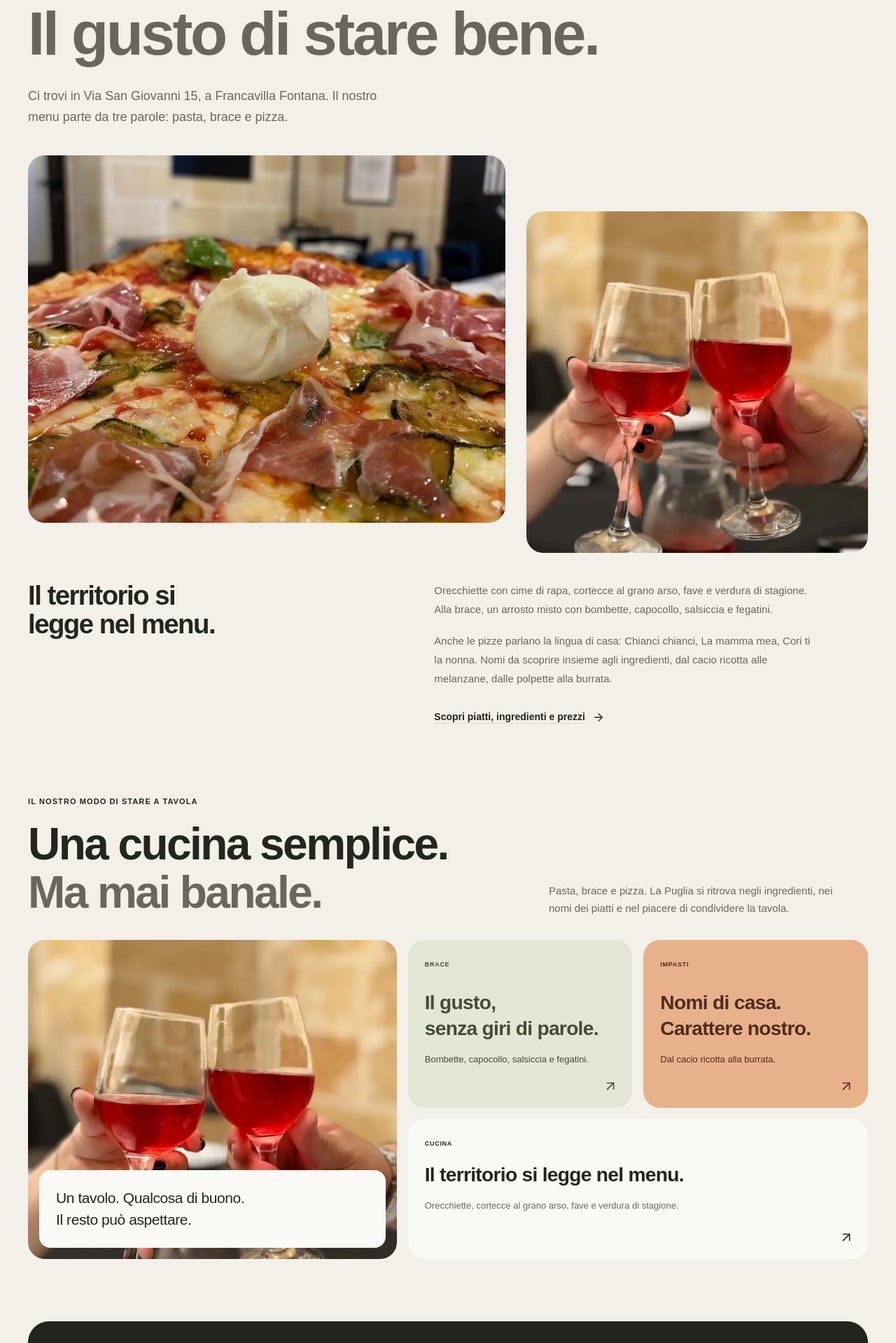
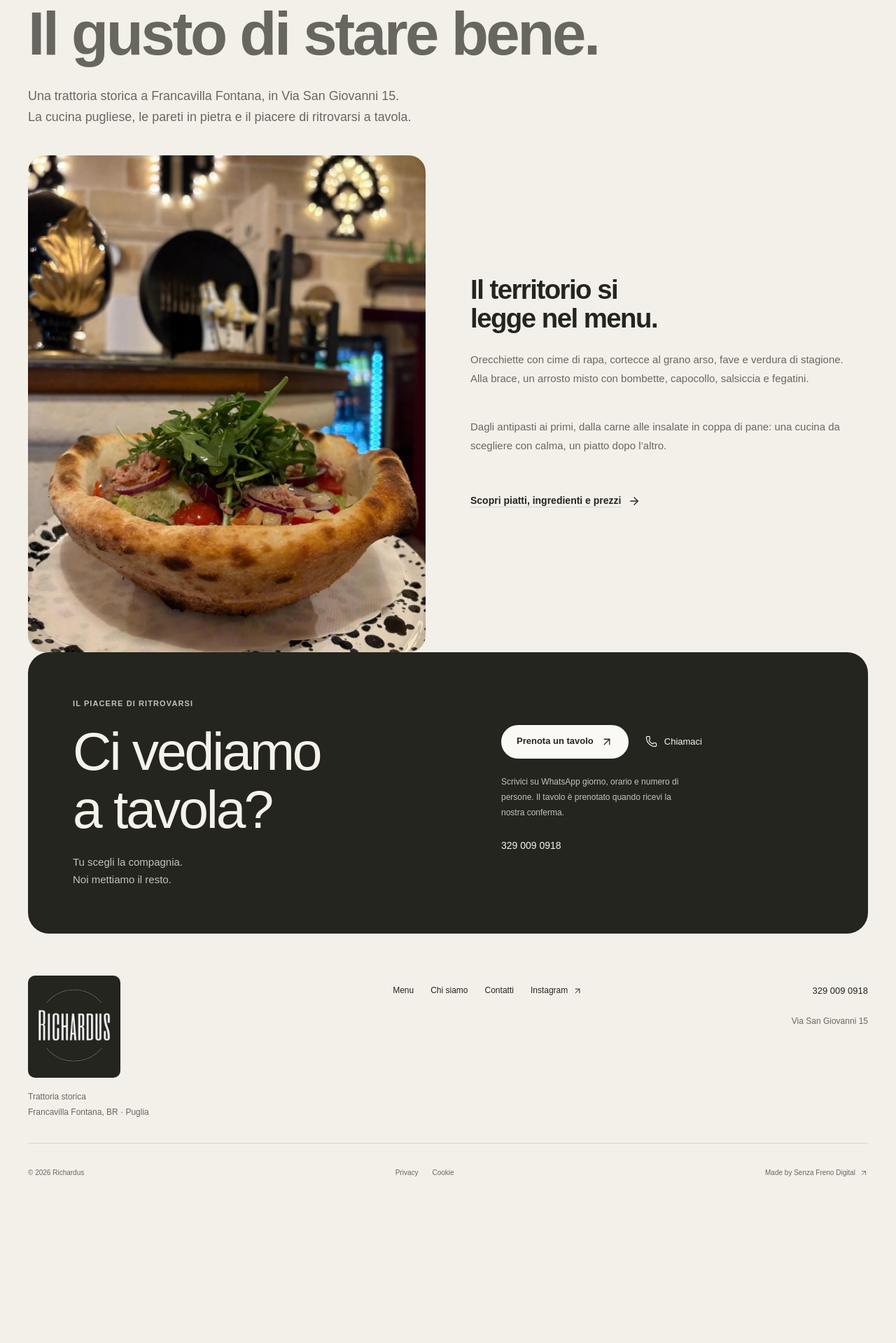
Before and after one commit to FrancescoPalasciano/richardus, a Next.js app: page /chi-siamo in a window 1280 px wide. Shown: the part 296-2215 px from the top of the page at 70% size. After the commit the page ends 2022 px from the top, so only its background shows below. Built offline with nearby package versions, Linux system fonts and the light colour scheme; a web font is replaced by a local one.

Commit message:
feat: focus Richardus on its historic trattoria and real dishes

```diff
--- a/src/app/Home.module.css
+++ b/src/app/Home.module.css
@@ -18,9 +18,13 @@
   padding: 7px 11px;
 }
 .heroCopy h1 {
-  font-size: clamp(3rem, 7vw, 6rem);
+  font-size: clamp(2.5rem, 4.7vw, 4.9rem);
   font-weight: 600;
-  margin-top: 26px;
+  line-height: 1.09;
+  margin-top: 0;
+}
+.heroCopy h1 > span:last-child {
+  color: var(--muted-foreground);
 }
 .heroDot {
   color: var(--primary);
@@ -69,14 +73,14 @@
 }
 .heroImage {
   position: relative;
-  aspect-ratio: 1.16;
+  aspect-ratio: 4 / 3;
   overflow: hidden;
   border-radius: var(--radius-lg);
   background: var(--surface-secondary);
 }
 .heroImage > img {
   object-fit: cover;
-  object-position: 50% 70%;
+  object-position: center;
 }
 .photoBadge {
   position: absolute;
@@ -474,7 +478,7 @@
 .aboutPhotoGrid {
   display: grid;
   gap: 16px;
-  grid-template-columns: 1.2fr 1fr;
+  grid-template-columns: 1fr;
   align-items: start;
   margin-top: 40px;
 }
@@ -495,7 +499,7 @@
 .aboutDetail {
   display: grid;
   gap: 24px;
-  padding-top: 40px;
+  padding-block: 16px 40px;
 }
 .aboutDetail h2 {
   font-size: clamp(2rem, 3vw, 3rem);
@@ -535,7 +539,7 @@
 }
 @media (min-width: 768px) {
   .hero {
-    grid-template-columns: 1fr 1fr;
+    grid-template-columns: 0.9fr 1.1fr;
     gap: 40px;
     padding-top: 26px;
   }
@@ -543,12 +547,12 @@
     padding: 20px 0 20px 12px;
   }
   .heroImage {
-    aspect-ratio: 4/5;
+    aspect-ratio: 1.1;
     max-height: 700px;
     border-radius: var(--radius-xl);
   }
   .heroCopy h1 {
-    margin-top: 36px;
+    margin-top: 0;
   }
   .heroHours {
     margin-top: 40px;
@@ -607,19 +611,20 @@
     padding: 24px;
   }
   .aboutPhotoGrid {
-    grid-template-columns: 1.4fr 1fr;
-    gap: 30px;
+    grid-template-columns: 1fr 1fr;
+    gap: 64px;
+    align-items: center;
   }
   .aboutPhotoGrid figure {
-    aspect-ratio: 1.3;
+    aspect-ratio: 4 / 5;
   }
   .aboutPhotoGrid figure:nth-child(2) {
     aspect-ratio: 1;
     margin-top: 80px;
   }
   .aboutDetail {
-    grid-template-columns: 1fr 1.2fr;
-    gap: 64px;
+    grid-template-columns: 1fr;
+    gap: 24px;
   }
 }
 @media (min-width: 1024px) {
--- a/src/app/chi-siamo/page.tsx
+++ b/src/app/chi-siamo/page.tsx
@@ -2,13 +2,15 @@ import type { Metadata } from "next";
 import Image from "next/image";
 import Link from "next/link";
 import { ArrowRight } from "lucide-react";
-import winePhoto from "@/app/images/vino.webp";
-import homePhoto from "@/app/images/home.webp";
+import saladPhoto from "@/app/images/RICHARDUS 🍝🍷🍽️🍕…Scopri le nostre insalate, servite in coppa di pane artigianale….Vi aspettia.jpg";
 import Reservation from "@/components/Reservation";
-import { BentoGrid } from "@/components/HomeSections";
 import styles from "@/app/Home.module.css";
 
+const description =
+  "Richardus, trattoria storica a Francavilla Fontana. Cucina pugliese, pasta e piatti alla brace in Via San Giovanni 15, in provincia di Brindisi.";
 export const metadata: Metadata = {
+  title: "La nostra trattoria a Francavilla Fontana",
+  description,
   alternates: { canonical: "/chi-siamo" },
   openGraph: {
     images: [
@@ -16,27 +18,22 @@ export const metadata: Metadata = {
         url: "/opengraph-image",
         width: 1200,
         height: 630,
-        alt: "Richardus, pasta, brace e pizza",
+        alt: "Richardus, trattoria storica a Francavilla Fontana",
       },
     ],
     siteName: "Richardus",
     locale: "it_IT",
     type: "website",
-    title: "Richardus, a tavola a Francavilla",
-    description:
-      "Pasta, brace e pizza in Via San Giovanni 15 a Francavilla Fontana, Puglia.",
+    title: "Richardus, la nostra trattoria",
+    description,
     url: "/chi-siamo",
   },
   twitter: {
     images: ["/opengraph-image"],
     card: "summary_large_image",
-    title: "Richardus, a tavola a Francavilla",
-    description:
-      "Pasta, brace e pizza in Via San Giovanni 15 a Francavilla Fontana, Puglia.",
+    title: "Richardus, la nostra trattoria",
+    description,
   },
-  title: "Chi siamo",
-  description:
-    "Richardus a Francavilla Fontana: orecchiette, piatti alla brace e pizze dai nomi di casa. Scopri la nostra proposta di cucina e vieni a trovarci in Via San Giovanni 15.",
 };
 
 export default function AboutPage() {
@@ -46,47 +43,36 @@ export default function AboutPage() {
         <header className={styles.aboutHeader}>
           <p className="eyebrow">Richardus · Francavilla Fontana</p>
           <h1>
-            A tavola, a Francavilla.
+            La nostra trattoria.
             <br />
             <span>Il gusto di stare bene.</span>
           </h1>
           <p className={styles.aboutLead}>
-            Ci trovi in Via San Giovanni 15, a Francavilla Fontana. Il nostro
-            menu parte da tre parole: pasta, brace e pizza.
+            Una trattoria storica a Francavilla Fontana, in Via San Giovanni 15.
+            La cucina pugliese, le pareti in pietra e il piacere di ritrovarsi a
+            tavola.
           </p>
         </header>
-        <div className={styles.aboutPhotoGrid}>
+        <div className={styles.aboutPhotoGrid} data-reveal>
           <figure>
             <Image
-              src={homePhoto}
-              alt="La pizza con burrata e capocollo, servita da Richardus"
+              src={saladPhoto}
+              alt="Insalata con tonno e verdure in una coppa di pane casereccio da Richardus"
               fill
               preload
-              sizes="(min-width: 1520px) 800px, (min-width: 768px) 55vw, 53vw"
+              sizes="(min-width: 1520px) 650px, (min-width: 768px) 48vw, calc(100vw - 32px)"
             />
           </figure>
-          <figure>
-            <Image
-              src={winePhoto}
-              alt="Due calici di rosato si incontrano per un brindisi da Richardus"
-              fill
-              sizes="(min-width: 1520px) 560px, (min-width: 768px) 40vw, 43vw"
-            />
-          </figure>
-        </div>
-        <div className={styles.aboutDetail}>
-          <h2>Il territorio si legge nel menu.</h2>
-          <div>
+          <div className={styles.aboutDetail}>
+            <h2>Il territorio si legge nel menu.</h2>
             <p>
               Orecchiette con cime di rapa, cortecce al grano arso, fave e
               verdura di stagione. Alla brace, un arrosto misto con bombette,
               capocollo, salsiccia e fegatini.
             </p>
             <p>
-              Anche le pizze parlano la lingua di casa: Chianci chianci, La
-              mamma mea, Cori ti la nonna. Nomi da scoprire insieme agli
-              ingredienti, dal cacio ricotta alle melanzane, dalle polpette alla
-              burrata.
+              Dagli antipasti ai primi, dalla carne alle insalate in coppa di
+              pane: una cucina da scegliere con calma, un piatto dopo l’altro.
             </p>
             <Link className="text-link" href="/menu">
               Scopri piatti, ingredienti e prezzi{" "}
@@ -95,7 +81,6 @@ export default function AboutPage() {
           </div>
         </div>
       </article>
-      <BentoGrid about />
       <Reservation />
     </main>
   );
--- a/src/app/page.tsx
+++ b/src/app/page.tsx
@@ -12,7 +12,7 @@ import Reservation from "@/components/Reservation";
 
 export const metadata: Metadata = {
   description:
-    "Pasta, brace e pizza da Richardus, in Via San Giovanni 15 a Francavilla Fontana. Scopri piatti e prezzi e prenota il tuo tavolo su WhatsApp o per telefono.",
+    "Richardus, trattoria storica a Francavilla Fontana: cucina pugliese, pasta e carne alla brace in Via San Giovanni 15. Scopri il menu e prenota il tuo tavolo.",
 };
 
 export default function Home() {
--- a/src/components/HomeSections.tsx
+++ b/src/components/HomeSections.tsx
@@ -1,8 +1,11 @@
 import Image from "next/image";
 import Link from "next/link";
 import { ArrowRight, ArrowUpRight, Clock, MapPin, Phone } from "lucide-react";
-import homePhoto from "@/app/images/home.webp";
-import winePhoto from "@/app/images/vino.webp";
+import roomPhoto from "@/app/images/interno2.jpg";
+import tablePhoto from "@/app/images/interno.jpg";
+import beansPhoto from "@/app/images/🍽️🍷Fave e verdura- il gusto autentico della tradizione pugliese. Da Richardus non poteva certo.jpg";
+import pastaPhoto from "@/app/images/Orecchiette grano arso funghi di stagione e salsiccia 🍄_🟫🍝...Via San Giovanni,15 Francavilla .jpg";
+import meatPhoto from "@/app/images/RICHARDUS🍝🍷🍺🍕🥩Entrecôte In salsa dello chef!🫶...“Il cibo è amore che si può mangiare.”❤️Vi.jpg";
 import menu from "@/data/menu.json";
 import { restaurant } from "@/lib/restaurant";
 import { Badge, SectionHeading } from "@/components/ui/surfaces";
@@ -20,20 +23,13 @@ export function Hero() {
       aria-labelledby="home-title"
     >
       <div className={styles.heroCopy}>
-        <Badge className={styles.locationBadge}>
-          Francavilla Fontana · Puglia
-        </Badge>
         <h1 id="home-title">
-          Richardus<span className={styles.heroDot}>.</span>
+          <span className="sr-only">Richardus, </span>Trattoria storica
+          <br />
+          <span>a Francavilla Fontana.</span>
         </h1>
-        <p className={styles.heroClaim}>
-          Pasta, brace, pizza.
-          <br />
-          <span>Fatto bene.</span>
-        </p>
         <p className={styles.heroDescription}>
-          La cucina italiana, gli impasti e il gusto della brace. Un tavolo nel
-          cuore di Francavilla Fontana.
+          La cucina pugliese, il piacere di stare a tavola.
         </p>
         <div className={styles.heroActions} data-booking-visibility>
           <Button asChild>
@@ -47,35 +43,18 @@ export function Hero() {
             </a>
           </Button>
           <Link href="/menu" className="text-link">
-            Scopri il menu <ArrowRight size={18} aria-hidden="true" />
+            Il menu <ArrowRight size={18} aria-hidden="true" />
           </Link>
-        </div>
-        <div className={styles.heroHours}>
-          <div>
-            <span>Mar–sab</span>
-            <strong>19:30–00:00</strong>
-          </div>
-          <div>
-            <span>Domenica</span>
-            <strong>12:30–15:00 · 19:30–00:00</strong>
-          </div>
         </div>
       </div>
       <figure className={styles.heroImage}>
         <Image
-          src={homePhoto}
-          alt="Pizza con burrata, capocollo e zucchine servita da Richardus"
+          src={roomPhoto}
+          alt="La sala di Richardus a Francavilla Fontana, con volte in pietra e tavoli apparecchiati"
           fill
           preload
-          sizes="(min-width: 1520px) 680px, (min-width: 768px) 48vw, calc(100vw - 32px)"
+          sizes="(min-width: 1520px) 700px, (min-width: 768px) 52vw, calc(100vw - 32px)"
         />
-        <Badge className={styles.photoBadge}>Pasta · Brace · Pizza</Badge>
-        <figcaption className={styles.heroCaption}>
-          <span>Gli impasti. Il gusto di casa.</span>
-          <Link href="/menu#pizze" aria-label="Scopri le pizze del menu">
-            <ArrowUpRight size={22} aria-hidden="true" />
-          </Link>
-        </figcaption>
       </figure>
     </section>
   );
@@ -127,12 +106,13 @@ export function MenuPreview() {
   const choices = [
     "orecchiette-cime-rapa",
     "arrosto-misto",
-    "la-richardus",
+    "fave-verdura",
   ] as const;
   return (
     <section
       className={`container section ${styles.menuPreview}`}
       aria-labelledby="preview-title"
+      data-reveal
     >
       <SectionHeading
         id="preview-title"
@@ -143,7 +123,7 @@ export function MenuPreview() {
             <br />a tavola.
           </>
         }
-        description="Dalle orecchiette alla pizza, passando per la brace. Parti da quello che ti va."
+        description="Antipasti della tradizione, pasta e carne alla brace. I sapori di casa, a Francavilla."
       >
         <Button asChild variant="outline">
           <Link href="/menu">
@@ -187,10 +167,37 @@ export function MenuPreview() {
 }
 
 export function SignatureDishes() {
+  const selections = [
+    {
+      image: pastaPhoto,
+      alt: "Orecchiette al grano arso con funghi e salsiccia, dalla cucina di Richardus",
+      title: "La pasta di casa",
+      label: "I primi",
+      description: "Il grano arso, la pasta e i sapori del territorio.",
+      href: "/menu#primi-piatti",
+    },
+    {
+      image: beansPhoto,
+      alt: "Purè di fave con verdura e crostini servito da Richardus",
+      title: "Fave e verdura",
+      label: "La tradizione",
+      description: "Un piatto che racconta la cucina pugliese.",
+      href: "/menu#antipasti",
+    },
+    {
+      image: meatPhoto,
+      alt: "Entrecôte di manzo con salsa dello chef e patate",
+      title: "Entrecôte in salsa dello chef",
+      label: "I secondi",
+      description: "La carne, una salsa ricca, il piacere della tavola.",
+      href: "/menu#secondi-piatti",
+    },
+  ];
   return (
     <section
       className={`container ${styles.signatureSection}`}
       aria-labelledby="signature-title"
+      data-reveal
     >
       <SectionHeading
         id="signature-title"
@@ -202,139 +209,68 @@ export function SignatureDishes() {
         </Link>
       </SectionHeading>
       <DishCarousel>
-        <article className={styles.signatureCard}>
-          <Link href="/menu#pizze">
+        {selections.map((dish) => (
+          <article className={styles.signatureCard} key={dish.href}>
+            <Link href={dish.href}>
               <div className={styles.signaturePhoto}>
                 <Image
-                src={homePhoto}
-                alt="Un dettaglio della pizza con burrata e capocollo"
+                  src={dish.image}
+                  alt={dish.alt}
                   fill
-                sizes="(min-width: 1280px) 380px, (min-width: 768px) 40vw, 80vw"
+                  sizes="(min-width: 1280px) 400px, (min-width: 768px) 40vw, 80vw"
                 />
-              <Badge>Gli impasti</Badge>
+                <Badge>{dish.label}</Badge>
               </div>
               <div className={styles.signatureText}>
-              <h3>Le pizze di casa</h3>
-              <p>
-                La Richardus, La mamma mea, Cori ti la nonna. Nomi e ingredienti
-                da scoprire.
-              </p>
+                <h3>{dish.title}</h3>
+                <p>{dish.description}</p>
                 <ArrowUpRight size={19} aria-hidden="true" />
               </div>
             </Link>
           </article>
-        <article className={styles.signatureCard}>
-          <Link href="/menu#primi-piatti">
-            <div className={`${styles.signatureType} ${styles.oliveCard}`}>
-              <Badge>La cucina</Badge>
-              <span>
-                La Puglia,
-                <br />
-                nel piatto.
-              </span>
-              <p>
-                Orecchiette.
-                <br />
-                Cime di rapa.
-                <br />
-                Il gusto di casa.
-              </p>
-              <strong>
-                {euro.format(menu.prodotti["orecchiette-cime-rapa"].prezzo)}
-              </strong>
-            </div>
-            <div className={styles.signatureText}>
-              <h3>Orecchiette con cime di rapa</h3>
-              <p>Un primo che parla la lingua del territorio.</p>
-              <ArrowUpRight size={19} aria-hidden="true" />
-            </div>
-          </Link>
-        </article>
-        <article className={styles.signatureCard}>
-          <Link href="/menu#bevande">
-            <div className={`${styles.signaturePhoto} ${styles.wineCrop}`}>
-              <Image
-                src={winePhoto}
-                alt="Due calici di rosato per un brindisi da Richardus"
-                fill
-                sizes="(min-width: 1280px) 380px, (min-width: 768px) 40vw, 80vw"
-              />
-              <Badge>Da bere</Badge>
-            </div>
-            <div className={styles.signatureText}>
-              <h3>Un calice, in compagnia</h3>
-              <p>Vino della casa e bevande. Il tempo per stare a tavola.</p>
-              <ArrowUpRight size={19} aria-hidden="true" />
-            </div>
-          </Link>
-        </article>
-        <article className={styles.signatureCard}>
-          <Link href="/menu#secondi-piatti">
-            <div className={`${styles.signatureType} ${styles.clayCard}`}>
-              <Badge>La brace</Badge>
-              <span>
-                Il fuoco.
-                <br />
-                Il sapore.
-              </span>
-              <p>
-                Bombette, capocollo,
-                <br />
-                salsiccia e fegatini.
-              </p>
-              <strong>
-                {euro.format(menu.prodotti["arrosto-misto"].prezzo)}
-              </strong>
-            </div>
-            <div className={styles.signatureText}>
-              <h3>Arrosto misto alla brace</h3>
-              <p>La nostra selezione, tutta in un piatto.</p>
-              <ArrowUpRight size={19} aria-hidden="true" />
-            </div>
-          </Link>
-        </article>
+        ))}
       </DishCarousel>
     </section>
   );
 }
 
-export function BentoGrid({ about = false }: { about?: boolean }) {
+export function BentoGrid() {
   return (
     <section
       className={`container section ${styles.story}`}
       aria-labelledby="story-title"
+      data-reveal
     >
       <div className={styles.storyIntro}>
-        <p className="eyebrow">Il nostro modo di stare a tavola</p>
-        <h2 id="story-title">
-          Una cucina semplice.
+        <p className="eyebrow">La nostra trattoria</p>
+        <h2>
+          La Puglia, a tavola.
           <br />
-          <span>Ma mai banale.</span>
+          <span>Da sentirsi a casa.</span>
         </h2>
         <div>
           <p>
-            Pasta, brace e pizza. La Puglia si ritrova negli ingredienti, nei
-            nomi dei piatti e nel piacere di condividere la tavola.
+            Richardus è una trattoria storica di Francavilla Fontana. Tra le
+            pareti in pietra di Via San Giovanni 15, ci ritroviamo attorno ai
+            sapori della cucina pugliese.
           </p>
-          {!about && (
           <Link href="/chi-siamo" className="text-link">
-              Piacere, Richardus <ArrowRight size={18} aria-hidden="true" />
+            La nostra storia <ArrowRight size={18} aria-hidden="true" />
           </Link>
-          )}
         </div>
       </div>
       <div className={styles.bentoGrid}>
         <figure className={styles.bentoPhoto}>
           <Image
-            src={winePhoto}
-            alt="Un brindisi con vino rosato, ai tavoli di Richardus"
+            src={tablePhoto}
+            alt="I tavoli della trattoria Richardus, tra pareti in pietra e decorazioni di bottiglie"
             fill
             sizes="(min-width: 1520px) 690px, (min-width: 768px) 48vw, calc(100vw - 32px)"
           />
           <figcaption>
-            Un tavolo. Qualcosa di buono.
+            Un posto per stare bene.
             <br />
-            Il resto può aspettare.
+            Una tavola da condividere.
           </figcaption>
         </figure>
         <Link
@@ -351,16 +287,16 @@ export function BentoGrid({ about = false }: { about?: boolean }) {
           <ArrowUpRight size={22} aria-hidden="true" />
         </Link>
         <Link
-          href="/menu#pizze"
+          href="/menu#antipasti"
           className={`${styles.bentoTile} ${styles.clayCard}`}
         >
-          <span>Impasti</span>
+          <span>Tradizione</span>
           <h3>
-            Nomi di casa.
+            Da qui.
             <br />
-            Carattere nostro.
+            Da condividere.
           </h3>
-          <p>Dal cacio ricotta alla burrata.</p>
+          <p>Fave, verdure e formaggi del territorio.</p>
           <ArrowUpRight size={22} aria-hidden="true" />
         </Link>
         <Link
@@ -369,9 +305,7 @@ export function BentoGrid({ about = false }: { about?: boolean }) {
         >
           <span>Cucina</span>
           <h3>Il territorio si legge nel menu.</h3>
-          <p>
-            Orecchiette, cortecce al grano arso, fave e verdura di stagione.
-          </p>
+          <p>Orecchiette, cortecce al grano arso, sapori di stagione.</p>
           <ArrowUpRight size={22} aria-hidden="true" />
         </Link>
       </div>
--- a/src/components/ScrollReveal.tsx
+++ b/src/components/ScrollReveal.tsx
@@ -11,13 +11,20 @@ export default function ScrollReveal() {
     const media = window.matchMedia("(prefers-reduced-motion: reduce)");
     if (media.matches) return;
     const animations: ReturnType<typeof animate>[] = [];
+    const seen = new WeakSet<Element>();
     const stop = inView("[data-reveal]", (element) => {
-      if (media.matches || element.getBoundingClientRect().top < 0) return;
+      if (
+        media.matches ||
+        seen.has(element) ||
+        element.getBoundingClientRect().top < 0
+      )
+        return;
+      seen.add(element);
       animations.push(
         animate(
           element,
           {
-            opacity: [0.85, 1],
+            opacity: [0.35, 1],
             transform: ["translateY(8px)", "translateY(0)"],
           },
           { duration: 0.3, ease: [0.22, 1, 0.36, 1] },
```
Also changed, not shown: src/data/reviews.ts (+25 -8 lines). Lines whose indentation alone changed are shown as unchanged.
